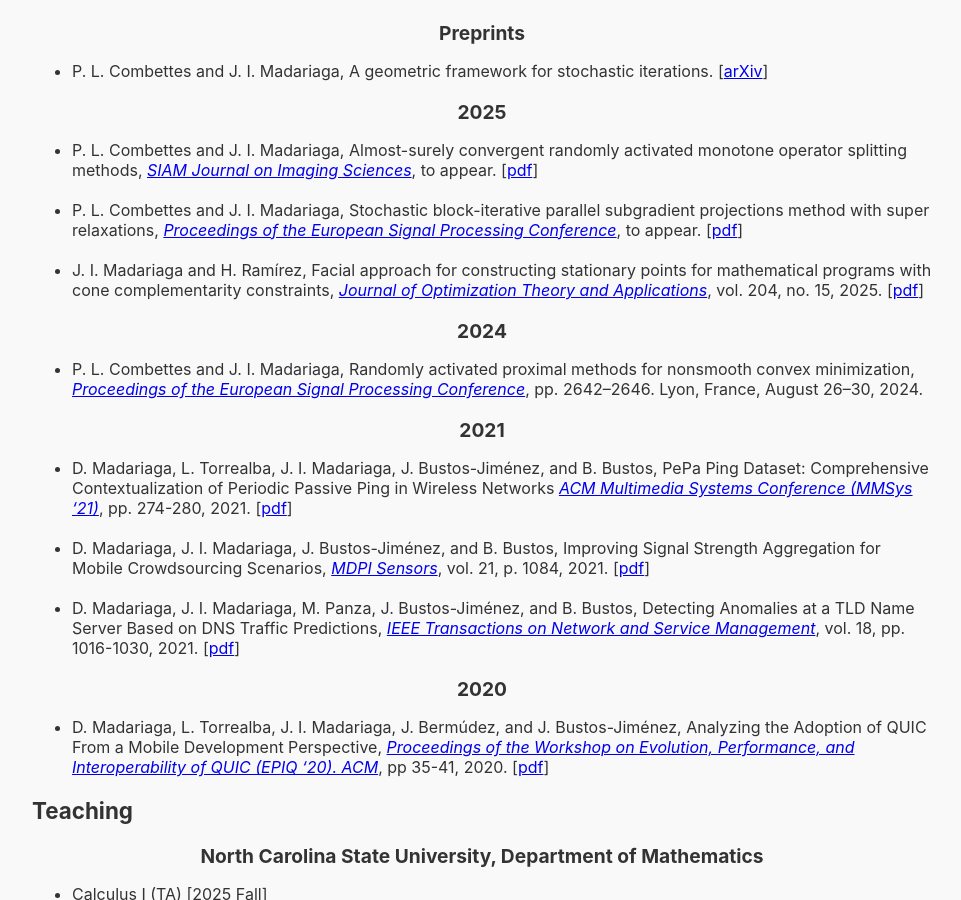
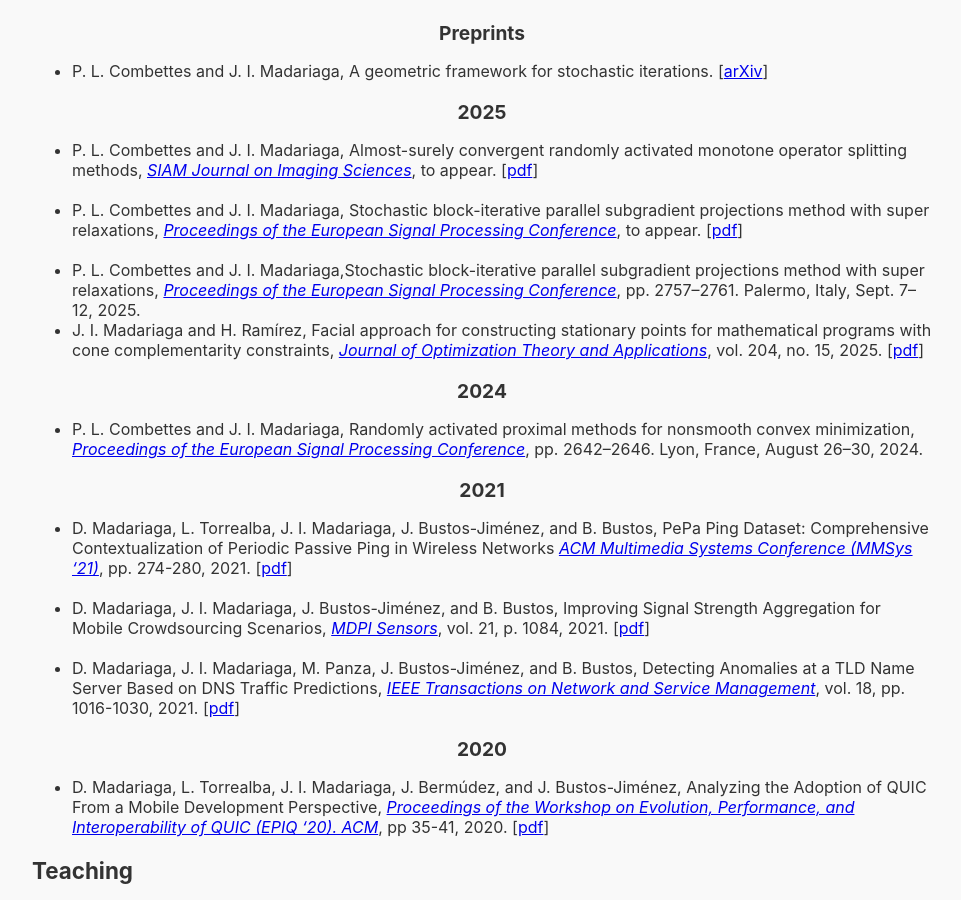
Before and after one commit to jmadariagar/jmadariagar.github.io, a Jekyll site: the page built from index.md, in a window 1280 px wide and 900 px high, scrolled down 975 px. Shown: the whole window, without its empty margins (158-1119 px from the left). Built offline with Jekyll 4.4.1, drawn with Linux system fonts in a browser that asks for light colours; our own code applies the rules of GitHub Pages for plain Markdown files; a script that is not in the unit is left out.

Commit message:
Update index.md

```diff
--- a/index.md
+++ b/index.md
@@ -24,6 +24,11 @@ My research interests encompass nonlinear analysis and optimization, with a focu
 <center> <h3>2025</h3> </center>
 * P. L. Combettes and J. I. Madariaga, Almost-surely convergent randomly activated monotone operator splitting methods, [<em>SIAM Journal on Imaging Sciences</em>](https://www.siam.org/publications/siam-journals/siam-journal-on-imaging-sciences/), to appear. [[pdf](https://javier.madariaga.cl/media/siims3.pdf)]<br><br>
 * P. L. Combettes and J. I. Madariaga, Stochastic block-iterative parallel subgradient projections method with super relaxations, [<em>Proceedings of the European Signal Processing Conference</em>](https://eusipco2025.org/), to appear. [[pdf](https://javier.madariaga.cl/media/eusipco2025.pdf)]<br><br>
+* P. L. Combettes and J. I. Madariaga,Stochastic block-iterative parallel subgradient projections
+method with super relaxations,
+<cite><a href ="http://www.eusipco2025.org/">
+Proceedings of the European Signal Processing Conference</a></cite>,
+pp. 2757&ndash;2761. Palermo, Italy, Sept. 7&ndash;12, 2025.
 * J. I. Madariaga and H. Ramírez, Facial approach for constructing stationary points for mathematical programs with cone complementarity constraints, [<em>Journal of Optimization Theory and Applications</em>](https://link.springer.com/journal/10957), vol. 204, no. 15, 2025. [[pdf](https://doi.org/10.1007/s10957-024-02562-8)]
 
 <center> <h3>2024</h3> </center>
```
